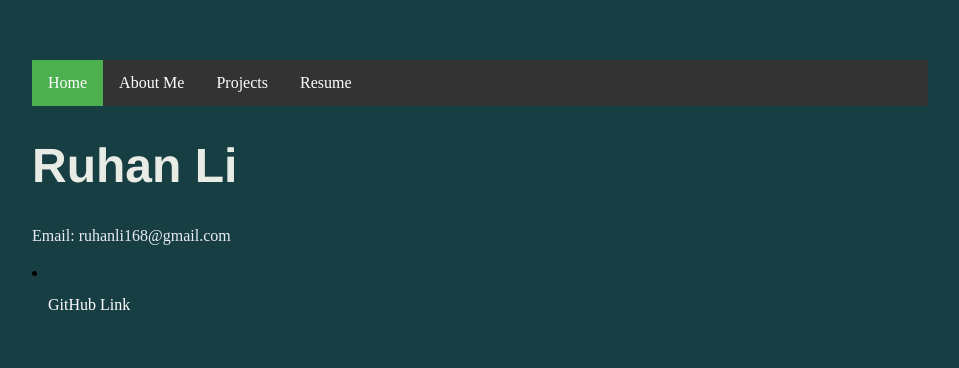
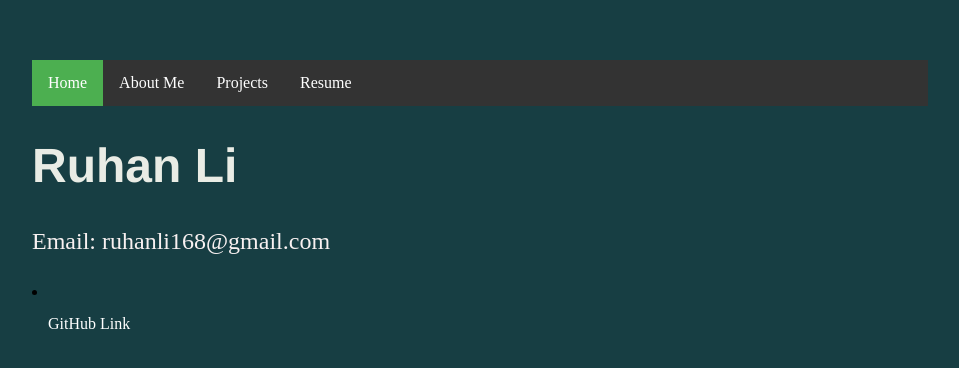
Before and after one commit to Raymoondo/RuhanLi.github.io-1, a Jekyll site: the page built from index.html, in a window 1280 px wide. Shown: the top 368 px of the page, without its empty margins (160-1119 px from the left). Built offline with Jekyll 4.4.1, drawn with Linux system fonts in a browser that asks for light colours.

Commit message:
Update main.css

```diff
--- a/css/main.css
+++ b/css/main.css
@@ -55,10 +55,6 @@
     font-size: 0.8em;
 }
 
-#email {
-    font-size: 1em;
-    color: #e8edf3;
-}
 
 #aboutme {
     font-size: 1em;
@@ -69,4 +65,6 @@
    position:fixed;
    bottom:0;
    height:100px;
+   font-size: 1em;
+color: #e8edf3;
 }
```
